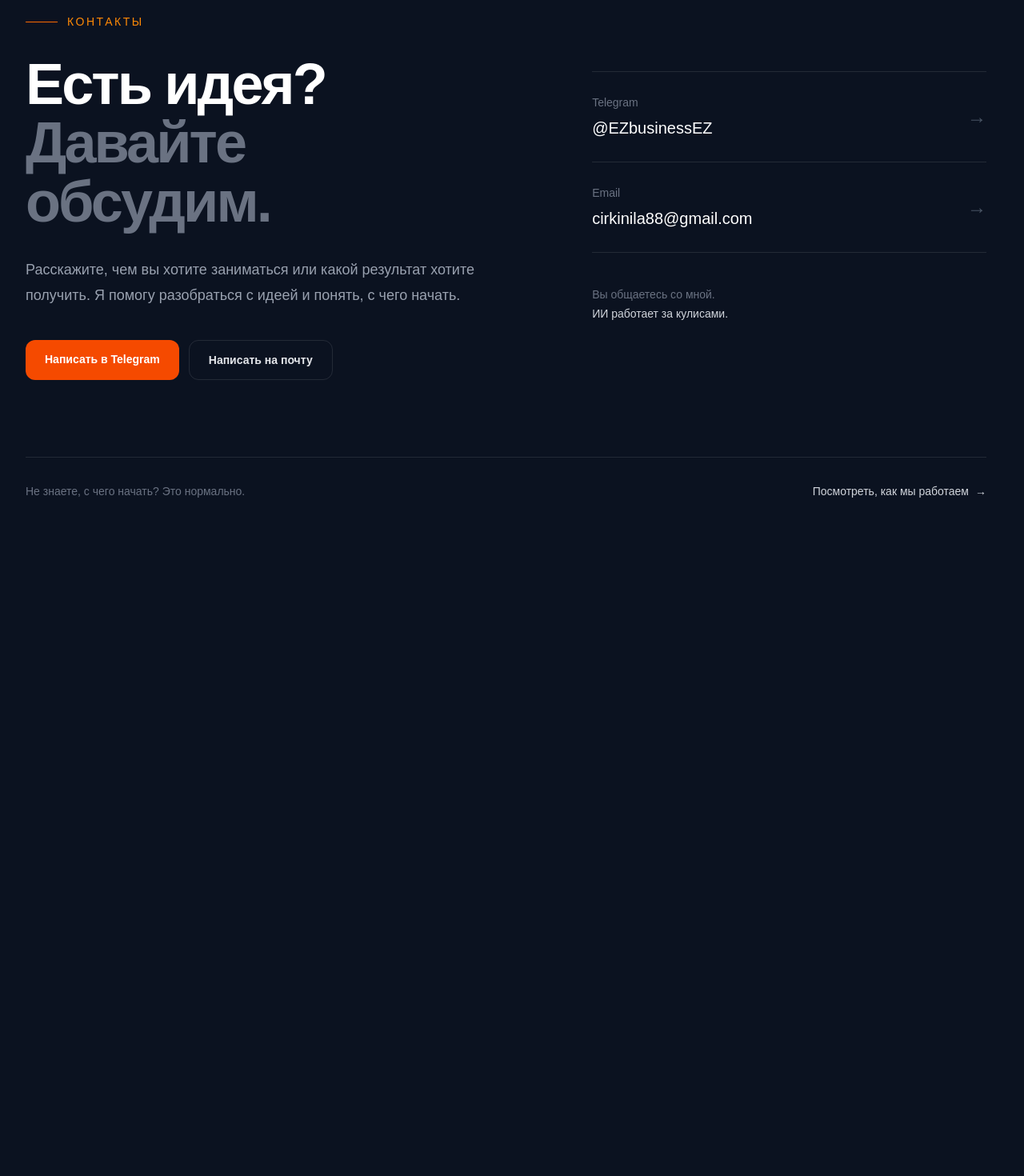
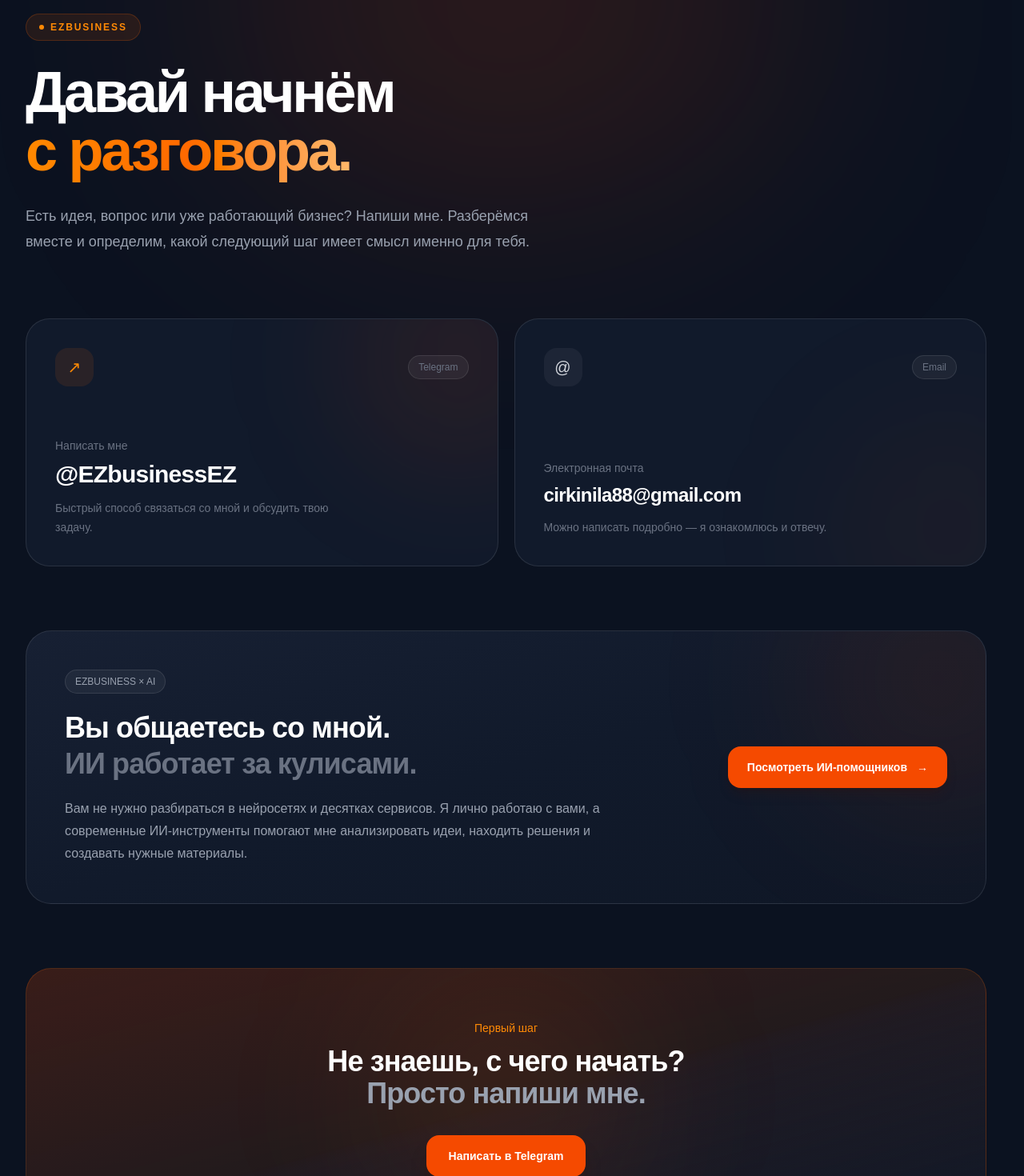
Before and after one commit to icirkin77-wq/ezbusiness, a Next.js app: page /contact in a window 1280 px wide. Shown: the part 160-1630 px from the top of the page at 80% size. Before the commit the page ends 881 px from the top, so only its background shows below. Built offline with nearby package versions, Linux system fonts and the light colour scheme.

Commit message:
Final contact page design

```diff
--- a/app/contact/page.tsx
+++ b/app/contact/page.tsx
@@ -2,116 +2,138 @@ import Link from "next/link";
 
 export default function ContactPage() {
   return (
-    <main className="min-h-screen bg-[#0B1220]">
-      <section className="mx-auto max-w-7xl px-5 pb-24 pt-16 sm:px-8 sm:pt-24">
-        <div className="grid gap-16 lg:grid-cols-[1.05fr_0.95fr] lg:items-center lg:gap-24">
+    <main className="min-h-screen overflow-hidden bg-[#0B1220]">
+      {/* HERO */}
+      <section className="relative">
+        <div className="pointer-events-none absolute left-1/2 top-[-180px] h-[500px] w-[700px] -translate-x-1/2 rounded-full bg-orange-600/15 blur-[140px]" />
 
-          {/* LEFT */}
-          <div>
-            <div className="mb-8 flex items-center gap-3">
-              <span className="h-px w-10 bg-orange-500" />
-              <span className="text-sm font-medium uppercase tracking-[0.18em] text-orange-400">
-                Контакты
-              </span>
+        <div className="mx-auto max-w-7xl px-5 pb-16 pt-16 sm:px-8 sm:pb-20 sm:pt-24">
+          <div className="relative max-w-4xl">
+            <div className="mb-7 inline-flex items-center gap-2 rounded-full border border-orange-500/20 bg-orange-500/10 px-4 py-2 text-xs font-semibold tracking-[0.16em] text-orange-400">
+              <span className="h-1.5 w-1.5 rounded-full bg-orange-400" />
+              EZBUSINESS
             </div>
 
-            <h1 className="max-w-2xl text-5xl font-semibold leading-[1.02] tracking-[-0.04em] text-white sm:text-6xl lg:text-7xl">
-              Есть идея?
+            <h1 className="text-5xl font-bold leading-[1.02] tracking-[-0.045em] text-white sm:text-6xl lg:text-7xl">
+              Давай начнём
               <br />
-              <span className="text-gray-500">Давайте обсудим.</span>
+              <span className="bg-gradient-to-r from-orange-400 via-orange-500 to-orange-300 bg-clip-text text-transparent">
+                с разговора.
+              </span>
             </h1>
 
-            <p className="mt-8 max-w-xl text-lg leading-8 text-gray-400">
-              Расскажите, чем вы хотите заниматься или какой результат хотите
-              получить. Я помогу разобраться с идеей и понять, с чего начать.
+            <p className="mt-7 max-w-2xl text-base leading-7 text-gray-400 sm:text-lg sm:leading-8">
+              Есть идея, вопрос или уже работающий бизнес?
+              Напиши мне. Разберёмся вместе и определим, какой следующий
+              шаг имеет смысл именно для тебя.
             </p>
+          </div>
+        </div>
+      </section>
 
-            <div className="mt-10 flex flex-wrap gap-3">
+      {/* CONTACT CARDS */}
+      <section className="mx-auto max-w-7xl px-5 pb-20 sm:px-8">
+        <div className="grid gap-5 md:grid-cols-2">
+          {/* TELEGRAM */}
           <a
             href="https://t.me/EZbusinessEZ"
             target="_blank"
             rel="noopener noreferrer"
-                className="rounded-xl bg-orange-600 px-6 py-3.5 text-sm font-semibold text-white transition hover:bg-orange-500"
+            className="group relative min-h-[300px] overflow-hidden rounded-[30px] border border-white/10 bg-[#111A2B] p-7 transition duration-300 hover:-translate-y-1 hover:border-orange-500/30 sm:p-9"
           >
-                Написать в Telegram
-              </a>
+            <div className="pointer-events-none absolute -right-24 -top-24 h-72 w-72 rounded-full bg-orange-600/10 blur-[80px] transition duration-500 group-hover:bg-orange-600/20" />
 
-              <a
-                href="mailto:cirkinila88@gmail.com"
-                className="rounded-xl border border-white/10 px-6 py-3.5 text-sm font-semibold text-gray-200 transition hover:border-white/20 hover:bg-white/5"
-              >
-                Написать на почту
-              </a>
-            </div>
+            <div className="relative flex h-full flex-col justify-between">
+              <div className="flex items-center justify-between">
+                <div className="flex h-12 w-12 items-center justify-center rounded-2xl bg-orange-500/10 text-xl text-orange-400">
+                  ↗
                 </div>
 
-          {/* RIGHT */}
-          <div className="lg:pl-8">
-            <div className="border-y border-white/10">
-
-              <a
-                href="https://t.me/EZbusinessEZ"
-                target="_blank"
-                rel="noopener noreferrer"
-                className="group flex items-center justify-between gap-6 py-7 transition"
-              >
-                <div>
-                  <div className="mb-2 text-sm text-gray-500">
+                <span className="rounded-full border border-white/10 bg-white/5 px-3 py-1.5 text-xs text-gray-500 transition group-hover:border-orange-500/20 group-hover:text-orange-400">
                   Telegram
-                  </div>
-                  <div className="text-xl font-medium text-white transition group-hover:text-orange-400">
-                    @EZbusinessEZ
-                  </div>
+                </span>
               </div>
 
-                <span className="text-2xl text-gray-600 transition group-hover:translate-x-1 group-hover:text-orange-400">
-                  →
-                </span>
-              </a>
+              <div className="mt-16">
+                <p className="text-sm text-gray-500">Написать мне</p>
 
-              <a
-                href="mailto:cirkinila88@gmail.com"
-                className="group flex items-center justify-between gap-6 border-t border-white/10 py-7 transition"
-              >
-                <div>
-                  <div className="mb-2 text-sm text-gray-500">
-                    Email
-                  </div>
-                  <div className="break-all text-xl font-medium text-white transition group-hover:text-orange-400">
-                    cirkinila88@gmail.com
-                  </div>
-                </div>
+                <h2 className="mt-2 text-2xl font-bold tracking-tight text-white sm:text-3xl">
+                  @EZbusinessEZ
+                </h2>
 
-                <span className="text-2xl text-gray-600 transition group-hover:translate-x-1 group-hover:text-orange-400">
-                  →
-                </span>
-              </a>
-            </div>
-
-            <div className="mt-10">
-              <p className="text-sm leading-6 text-gray-500">
-                Вы общаетесь со мной.
-                <br />
-                <span className="text-gray-300">
-                  ИИ работает за кулисами.
-                </span>
+                <p className="mt-3 max-w-sm text-sm leading-6 text-gray-500">
+                  Быстрый способ связаться со мной и обсудить твою задачу.
                 </p>
               </div>
             </div>
+          </a>
+
+          {/* EMAIL */}
+          <a
+            href="mailto:cirkinila88@gmail.com"
+            className="group relative min-h-[300px] overflow-hidden rounded-[30px] border border-white/10 bg-[#111A2B] p-7 transition duration-300 hover:-translate-y-1 hover:border-orange-500/30 sm:p-9"
+          >
+            <div className="pointer-events-none absolute -bottom-24 -right-24 h-72 w-72 rounded-full bg-orange-600/5 blur-[90px] transition duration-500 group-hover:bg-orange-600/15" />
+
+            <div className="relative flex h-full flex-col justify-between">
+              <div className="flex items-center justify-between">
+                <div className="flex h-12 w-12 items-center justify-center rounded-2xl bg-white/5 text-xl text-gray-300">
+                  @
                 </div>
 
-        {/* BOTTOM */}
-        <div className="mt-24 border-t border-white/10 pt-8">
-          <div className="flex flex-col gap-5 sm:flex-row sm:items-center sm:justify-between">
-            <p className="text-sm text-gray-500">
-              Не знаете, с чего начать? Это нормально.
+                <span className="rounded-full border border-white/10 bg-white/5 px-3 py-1.5 text-xs text-gray-500 transition group-hover:border-orange-500/20 group-hover:text-orange-400">
+                  Email
+                </span>
+              </div>
+
+              <div className="mt-16">
+                <p className="text-sm text-gray-500">Электронная почта</p>
+
+                <h2 className="mt-2 break-all text-xl font-bold tracking-tight text-white sm:text-2xl">
+                  cirkinila88@gmail.com
+                </h2>
+
+                <p className="mt-3 max-w-sm text-sm leading-6 text-gray-500">
+                  Можно написать подробно — я ознакомлюсь и отвечу.
                 </p>
+              </div>
+            </div>
+          </a>
+        </div>
+      </section>
+
+      {/* AI BLOCK */}
+      <section className="mx-auto max-w-7xl px-5 pb-20 sm:px-8">
+        <div className="relative overflow-hidden rounded-[32px] border border-white/10 bg-gradient-to-br from-[#172033] via-[#111A2B] to-[#0F1726] p-7 sm:p-10 lg:p-12">
+          <div className="pointer-events-none absolute right-[-100px] top-[-100px] h-80 w-80 rounded-full bg-orange-600/10 blur-[100px]" />
+
+          <div className="relative grid gap-10 lg:grid-cols-[1fr_auto] lg:items-center">
+            <div>
+              <div className="mb-5 inline-flex rounded-full border border-white/10 bg-white/5 px-3 py-1.5 text-xs font-medium text-gray-400">
+                EZBUSINESS × AI
+              </div>
+
+              <h2 className="max-w-3xl text-3xl font-bold leading-tight tracking-tight text-white sm:text-4xl">
+                Вы общаетесь со мной.
+                <br />
+                <span className="text-gray-500">
+                  ИИ работает за кулисами.
+                </span>
+              </h2>
+
+              <p className="mt-5 max-w-2xl text-sm leading-7 text-gray-400 sm:text-base">
+                Вам не нужно разбираться в нейросетях и десятках сервисов.
+                Я лично работаю с вами, а современные ИИ-инструменты помогают
+                мне анализировать идеи, находить решения и создавать нужные
+                материалы.
+              </p>
+            </div>
 
             <Link
-              href="/how"
-              className="group inline-flex items-center gap-2 text-sm font-medium text-gray-300 transition hover:text-white"
+              href="/ai"
+              className="group inline-flex w-fit items-center gap-3 rounded-2xl bg-orange-600 px-6 py-4 text-sm font-semibold text-white shadow-lg shadow-orange-950/20 transition duration-300 hover:bg-orange-500"
             >
-              Посмотреть, как мы работаем
+              Посмотреть ИИ-помощников
               <span className="transition group-hover:translate-x-1">
                 →
               </span>
@@ -119,6 +141,36 @@ export default function ContactPage() {
           </div>
         </div>
       </section>
+
+      {/* FINAL CTA */}
+      <section className="mx-auto max-w-7xl px-5 pb-24 sm:px-8">
+        <div className="relative overflow-hidden rounded-[32px] border border-orange-500/20 bg-gradient-to-br from-orange-600/20 via-orange-500/10 to-[#111827] px-6 py-12 text-center sm:px-10 sm:py-16">
+          <div className="pointer-events-none absolute left-1/2 top-1/2 h-80 w-80 -translate-x-1/2 -translate-y-1/2 rounded-full bg-orange-500/10 blur-[100px]" />
+
+          <div className="relative">
+            <p className="text-sm font-medium text-orange-400">
+              Первый шаг
+            </p>
+
+            <h2 className="mx-auto mt-3 max-w-2xl text-3xl font-bold tracking-tight text-white sm:text-4xl">
+              Не знаешь, с чего начать?
+              <br />
+              <span className="text-gray-400">
+                Просто напиши мне.
+              </span>
+            </h2>
+
+            <a
+              href="https://t.me/EZbusinessEZ"
+              target="_blank"
+              rel="noopener noreferrer"
+              className="mt-8 inline-flex rounded-2xl bg-orange-600 px-7 py-4 text-sm font-bold text-white shadow-xl shadow-orange-950/30 transition duration-300 hover:bg-orange-500"
+            >
+              Написать в Telegram
+            </a>
+          </div>
+        </div>
+      </section>
     </main>
   );
 }
```
Lines whose indentation alone changed are shown as unchanged.
